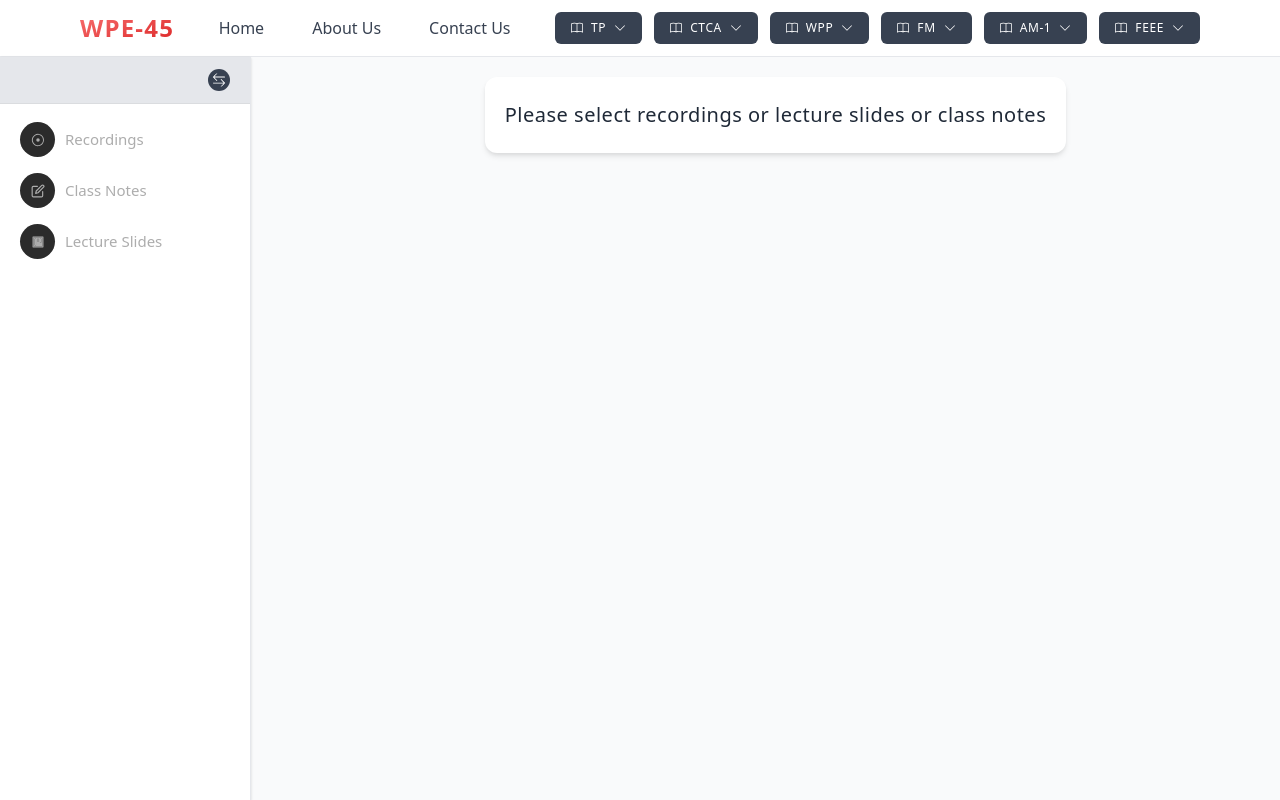
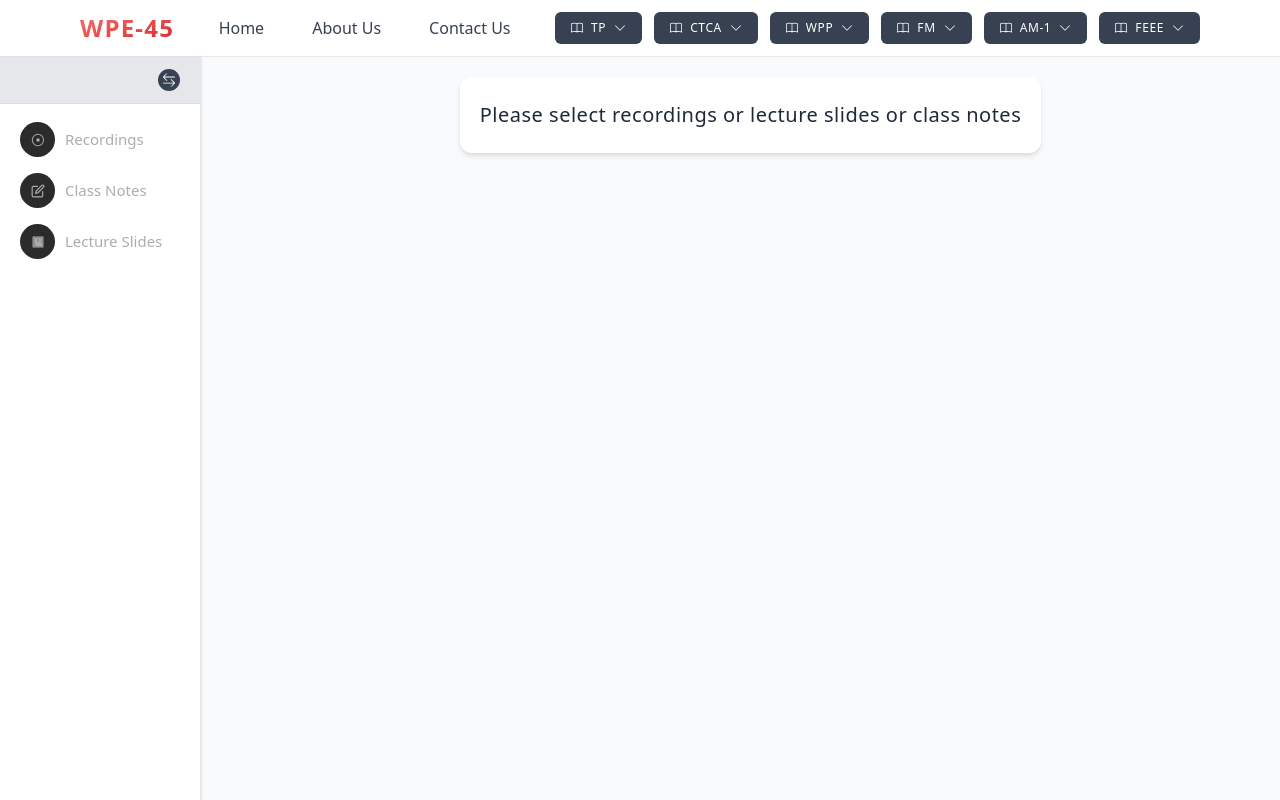
Before and after one commit to HelloTanvir/class-material-management, a Next.js app: page /about-us in a window 1280 px wide. Built offline with nearby package versions, Linux system fonts and the light colour scheme.

Commit message:
sidebar width reduced

```diff
--- a/src/components/Sidebar.tsx
+++ b/src/components/Sidebar.tsx
@@ -21,7 +21,7 @@ const Sidebar = ({ open = false }: Props) => {
 
     return (
         <div style={{ height: 'calc(100vh - 57px)' }} className="border-r shadow w-max">
-            <ProSidebar width={250} collapsed={collapsed}>
+            <ProSidebar width={200} collapsed={collapsed}>
                 <SidebarHeader className="flex justify-end py-3 pr-5 bg-gray-200">
                     <BsArrowLeftRight
                         className="p-1 text-white bg-gray-700 rounded-full cursor-pointer hover:bg-gray-600"
```
